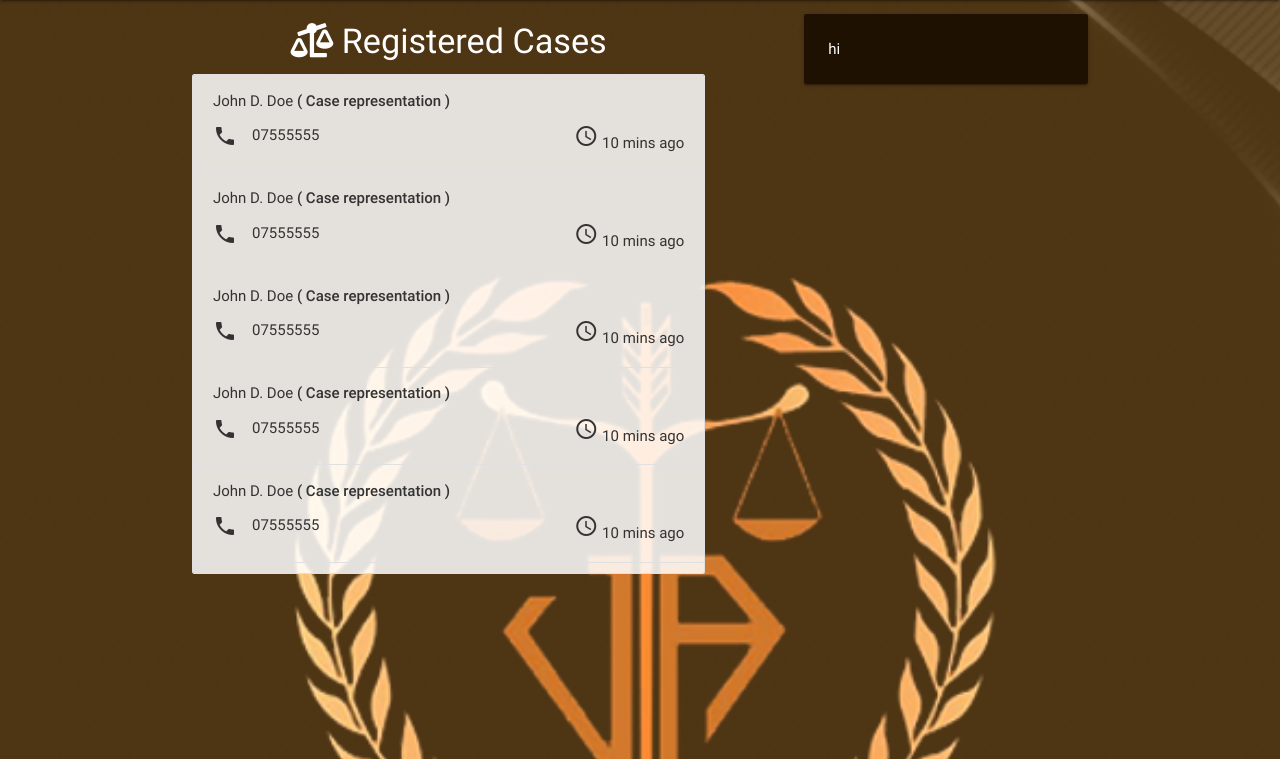
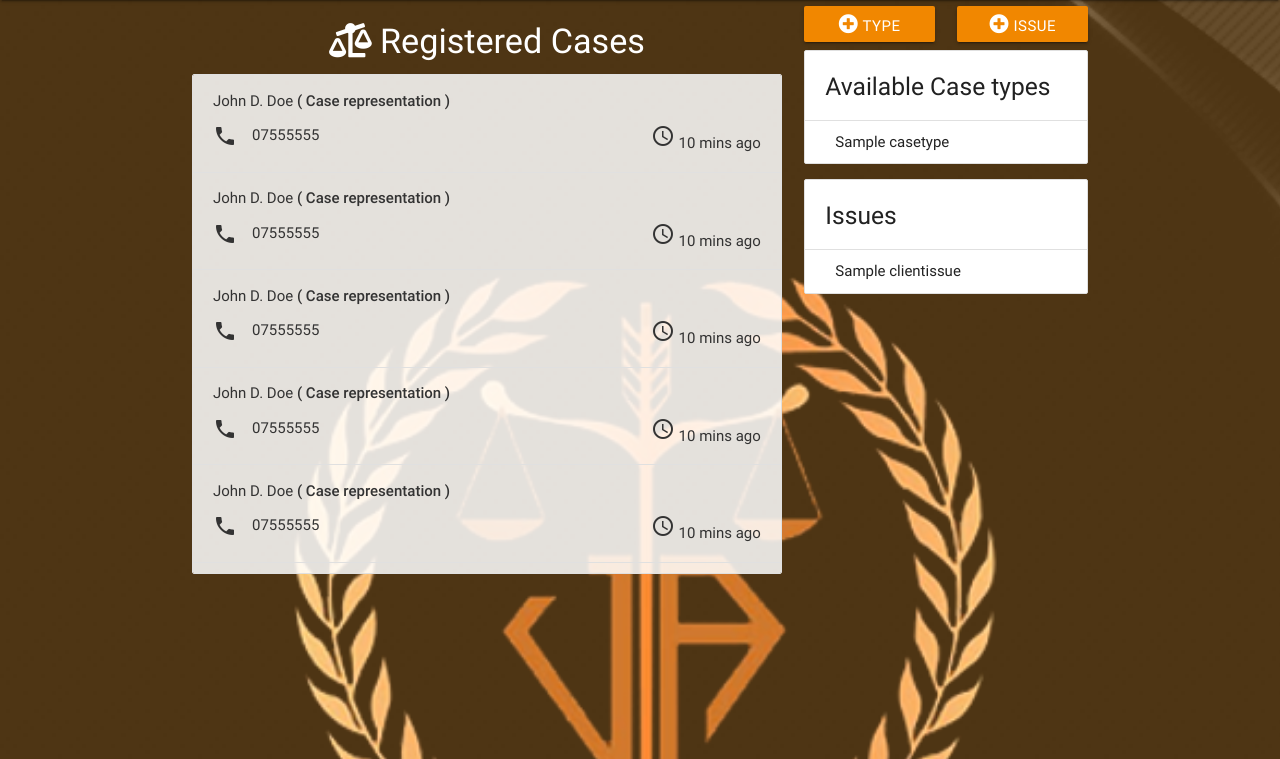
Before and after one commit to addy360/case-registry, a Django app: page / in a window 1280 px wide. Shown: the part 64-823 px from the top of the page. Run offline with Django 3.2, Linux system fonts and the light colour scheme; tables that the repository leaves empty hold one stand-in row (values such as "Sample post"); some libraries are stand-ins or nearby versions.

Commit message:
Detlt with home page view

```diff
--- a/cregister/home/views.py
+++ b/cregister/home/views.py
@@ -1,4 +1,11 @@
 from django.shortcuts import render
 
+from .models import ClientIssues, CaseType
 def index(request):
-	return render(request, 'home/home.html')
+	caseTypes = CaseType.objects.all()
+	issues = ClientIssues.objects.all()
+	context = {
+		'caseTypes': caseTypes,
+		'issues': issues,
+	}
+	return render(request, 'home/home.html', context)
--- a/cregister/static/css/main.css
+++ b/cregister/static/css/main.css
@@ -36,6 +36,16 @@ section#showcase{
 	overflow-y: scroll;
 }
 
+div#list .collection {
+	max-height: 245px !important;
+	background-color: rgba(255,255,255,.85);
+	overflow-y: scroll;
+}
+#list-collection{
+	/*margin-top: 64px;*/
+	max-height: 500px;
+}
+
 .collection a.collection-item{
 	color: #333;
 	background-color: rgba(255,255,255,.85);
@@ -46,9 +56,9 @@ section#showcase{
 	color: #fff
 }
 
-section#showcase form .btn-block{
+.btn-block{
 	display: block;
-	width: 90%;
+	width: 100%;
 	margin: auto;
 	background-color: rgb(241,135,0)
 }
--- a/cregister/templates/base.html
+++ b/cregister/templates/base.html
@@ -28,6 +28,7 @@
 
 <!-- FAB -->
   {% include 'partials/fab.html' %}
+  {% include 'partials/modals.html' %}
 
 
   <!--Import jQuery before materialize.js-->
@@ -36,6 +37,7 @@
   <script>
     $(document).ready(function () {
       $('select').material_select()
+      $('.modal').modal();
 
     });
   </script>
--- a/cregister/templates/home/home.html
+++ b/cregister/templates/home/home.html
@@ -6,7 +6,7 @@
 
 {% block content %}
       <div class="row">
-        <div class="col m7">
+        <div class="col m8">
           <h4 class="white-text center"><i class="fas fa-balance-scale-left"></i> Registered Cases</h4>
           <div class="collection">
             <a href="#!" class="collection-item">
@@ -96,10 +96,47 @@
 
           </div>
         </div>
-        <div class="col offset-m1 m4">
-          <div id="side" class="card-panel">
-            hi
+        <div class="col  m4">
+          <div id="list-collection">
+            <div class="row">
+              <div class="col m6">
+                <a href="#typeModal" class="btn btn-block btn-small modal-trigger "><i class="fas fa-plus-circle"></i> Type</a>
+              </div>
+              <div class="col m6">
+                <a href="#issueModal" class="btn btn-block btn-small modal-trigger "><i class="fas fa-plus-circle"></i> Issue</a>
+              </div>
+            </div>
+            <div id="list">
+              <ul  class="collection with-header">
+                <li class="collection-header">
+                  {% if caseTypes %}
+                    <h5> Available Case types</h5>
+                    {% for ctype in caseTypes %}
+                      <li class="collection-item">{{ ctype.name }}</li>
+                    {% endfor %}
+                  {% else %}
+                    <h5> No Available case category at the moment</h5>
+                  {% endif %}
+                </li>
+              </ul>
+            </div>
+            <div id="list">
+              <ul  class="collection with-header">
+                <li class="collection-header">
+                  {% if issues %}
+                    <h5> Issues</h5>
+                    {% for issue in issues %}
+                      <li class="collection-item">{{ issue.name }}</li>
+                    {% endfor %}
+                  {% else %}
+                    <h5> No Available case category at the moment</h5>
+                  {% endif %}
+                </li>
+              </ul>
+            </div>
           </div>
+
         </div>
       </div>
+
 {% endblock content %}
--- /dev/null
+++ b/cregister/templates/partials/modals.html
@@ -0,0 +1,20 @@
+      <!-- Issue modal -->
+      <div id="issueModal" class="modal">
+        <div class="modal-content">
+          <h4>Modal Header</h4>
+          <p>A bunch of text</p>
+        </div>
+        <div class="modal-footer">
+          <a href="#!" class="modal-close waves-effect waves-green btn-flat">Agree</a>
+        </div>
+      </div>
+      <!-- Case modal -->
+      <div id="typeModal" class="modal">
+        <div class="modal-content">
+          <h4>Modal Header</h4>
+          <p>A bunch of text</p>
+        </div>
+        <div class="modal-footer">
+          <a href="#!" class="modal-close waves-effect waves-green btn-flat">Agree</a>
+        </div>
+      </div>
```
